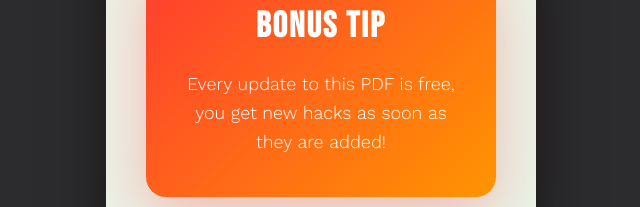
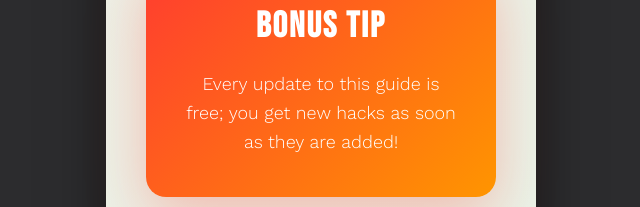
Before and after one commit to trevorbcuevas/budgetfoodguide, a plain HTML site: page index.html in a window 1280 px wide. Shown: the part 7810-8017 px from the top of the page, without its empty margins (319-959 px from the left). Drawn offline with nearby package versions, Linux system fonts and the light colour scheme.

Commit message:
Update index.html

```diff
--- a/index.html
+++ b/index.html
@@ -689,7 +689,7 @@
             <!-- Bonus Tip -->
             <div class="bonus-tip">
                 <h3>BONUS TIP</h3>
-                <p>Every update to this PDF is free, you get new hacks as soon as they are added!</p>
+                <p>Every update to this guide is free; you get new hacks as soon as they are added!</p>
             </div>
         </div>
     </section>
```
